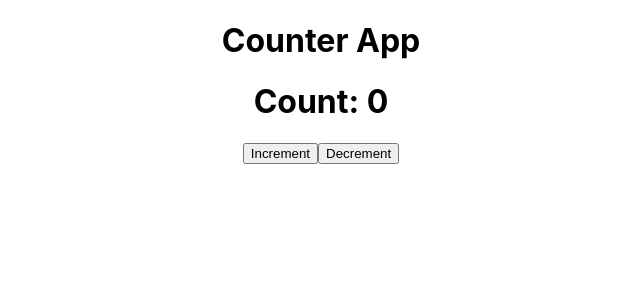
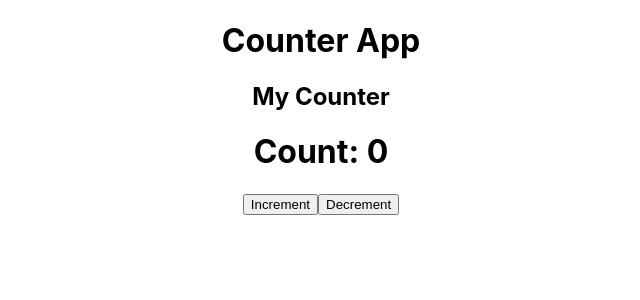
Before and after one commit to NikolaPopovic71/counter-app, a React (Create React App) app: page / in a window 1280 px wide. Shown: the top 300 px of the page, without its empty margins (319-959 px from the left). Built offline with nearby package versions, Linux system fonts and the light colour scheme.

Commit message:
Passed a title prop to Counter component in App.js

```diff
--- a/src/App.js
+++ b/src/App.js
@@ -6,9 +6,10 @@ function App() {
   return (
     <div className="App">
       <h1>Counter App</h1>
-      <Counter />
+      <Counter title="My Counter" />
     </div>
   );
 }
 
+
 export default App;
```
